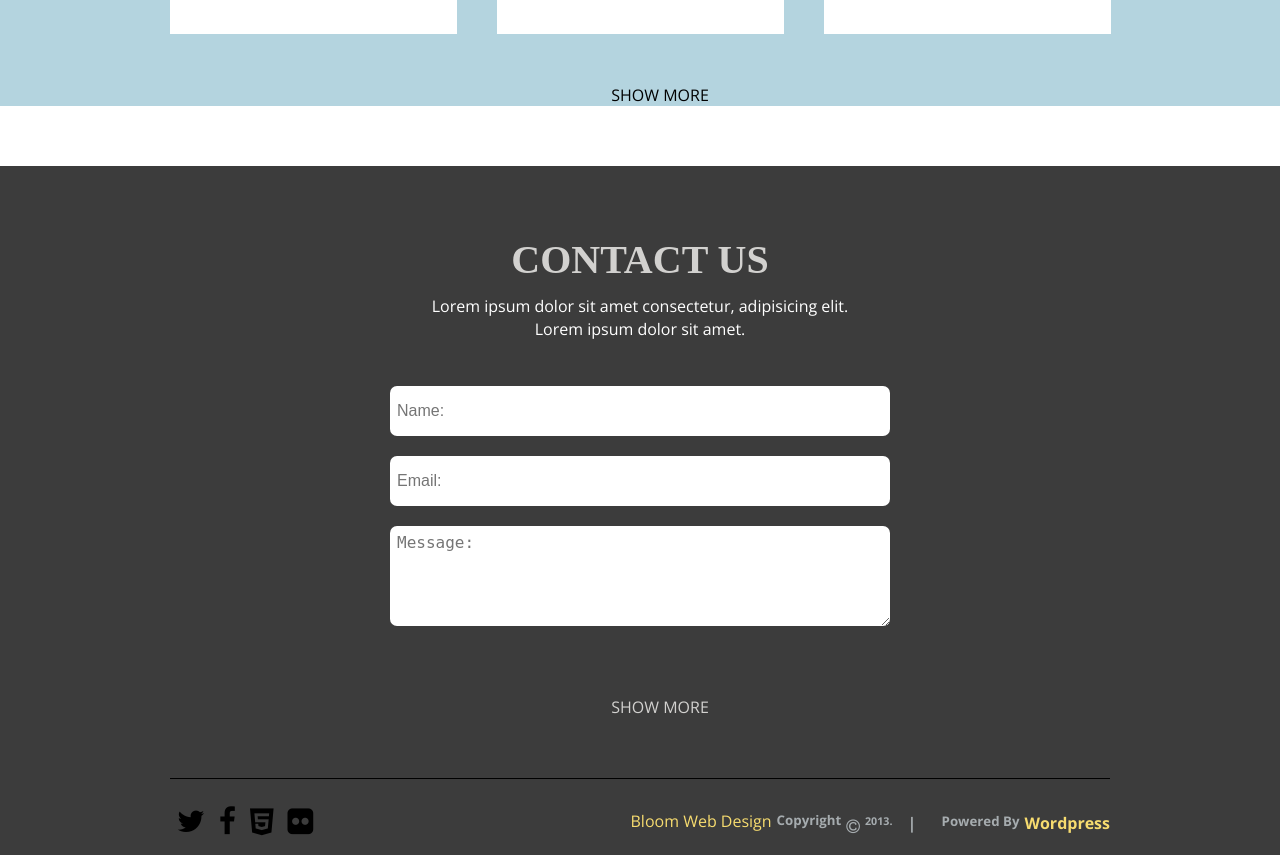
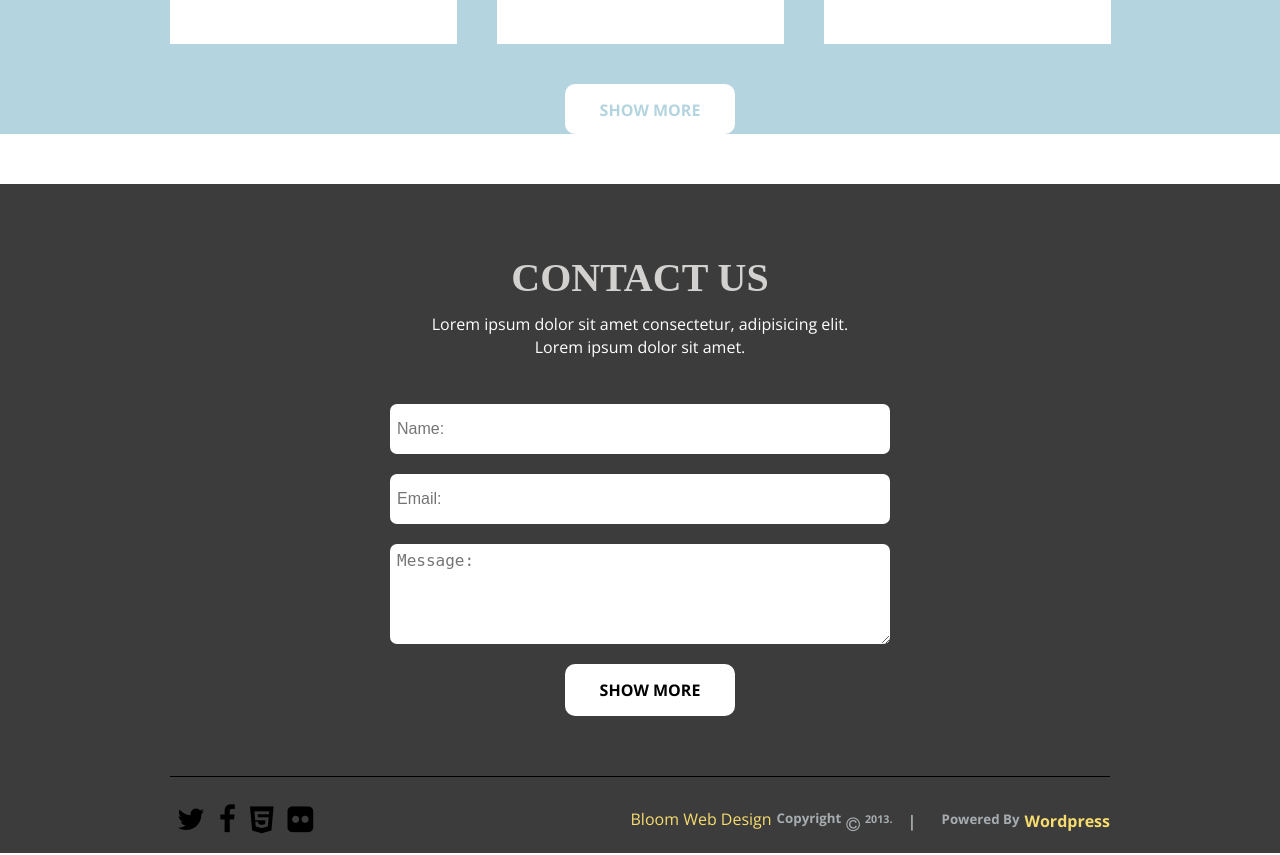
Before and after one commit to gemac2/webcomp1, a PHP site: page / in a window 1280 px wide. Shown: the part 3671-4526 px from the top of the page. Run offline with PHP 8.4, Linux system fonts and the light colour scheme.

Commit message:
buttons fixed

```diff
--- a/css/styles.css
+++ b/css/styles.css
@@ -600,19 +579,12 @@ p{
 .link4{
     display: flex;
     justify-content: center;
-    height: 100%;
-    margin-bottom: 60px;
+    height: 50px;
+    margin-top: 40px;
+    margin-bottom: 50px;
     font-family: 'Open Sans', sans-serif;
 }
 .button6{
-    display: inline-block;
-    color: black;
-    margin-top: 50px;
-    margin-left: 40px;
-    font-weight: normal;
-    text-decoration: none;
-}
-.button6:hover{
     background: #ffffff;
     color: #b4d4df;
     display: inline-block;
@@ -695,15 +667,8 @@ textarea{
     margin-bottom: 60px;
     font-family: 'Open Sans', sans-serif;
 }
+
 .button7{
-    display: inline-block;
-    color: #d2d1cf;
-    margin-top: 50px;
-    margin-left: 40px;
-    font-weight: normal;
-    text-decoration: none;
-}
-.button7:hover{
     background: #ffffff;
     color: #000000;
     display: inline-block;
```
Also changed, not shown: other parts of css/styles.css (+3 -24 lines).
